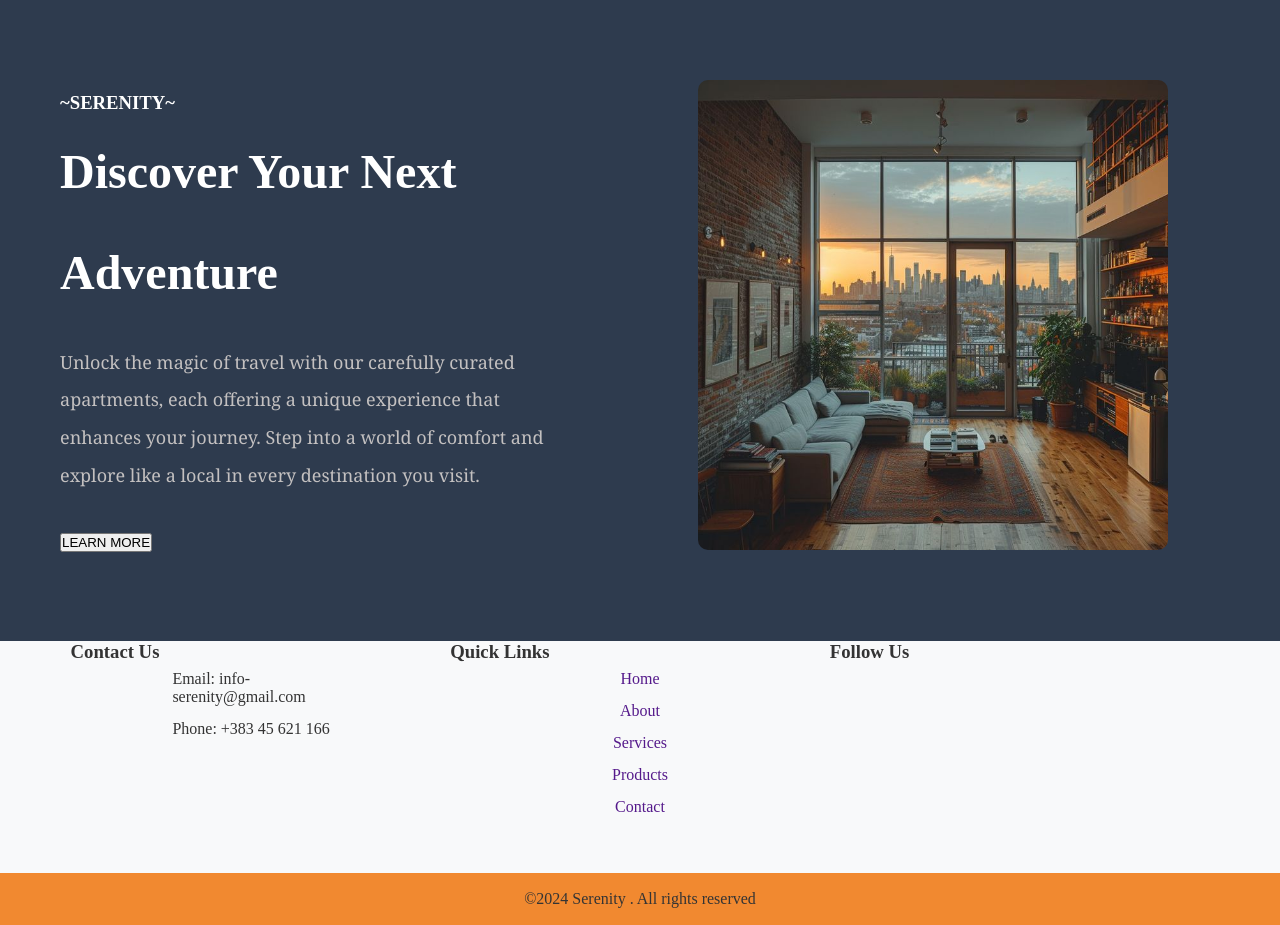
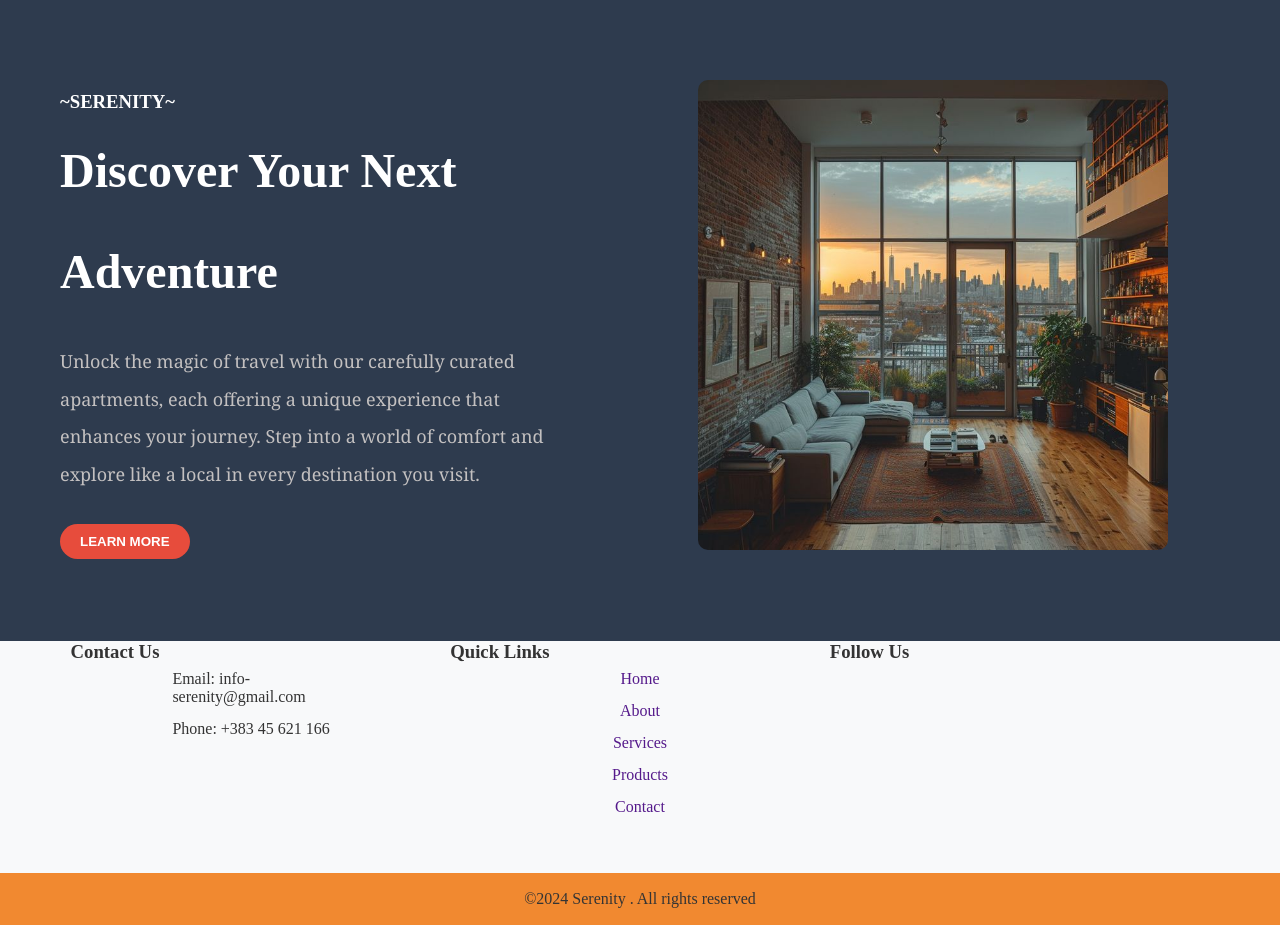
Before and after one commit to eldasahitii/Airbnb, a PHP site: page /Home.html in a window 1280 px wide. Shown: the part 62-987 px from the top of the page. Run offline with PHP 8.4, Linux system fonts and the light colour scheme.

Commit message:
remodified

```diff
--- a/style.css
+++ b/style.css
@@ -79,8 +79,6 @@ max-width: 45%;
 .main-image {
     max-width: 45%;
 }
-
-<<<<<<< HEAD
 .learn-more-btn{
     background-color: #e74c3c;
     color: #fff;
@@ -93,14 +91,6 @@ max-width: 45%;
 .learn-more-btn:hover{
     background-color: #c0392b;
 }
-=======
-
-
-
-
-
-
->>>>>>> 1dc6f03108b1bc8cc5e5a161894e0e1deca81770
 
 .footer{
     background: black;
```
